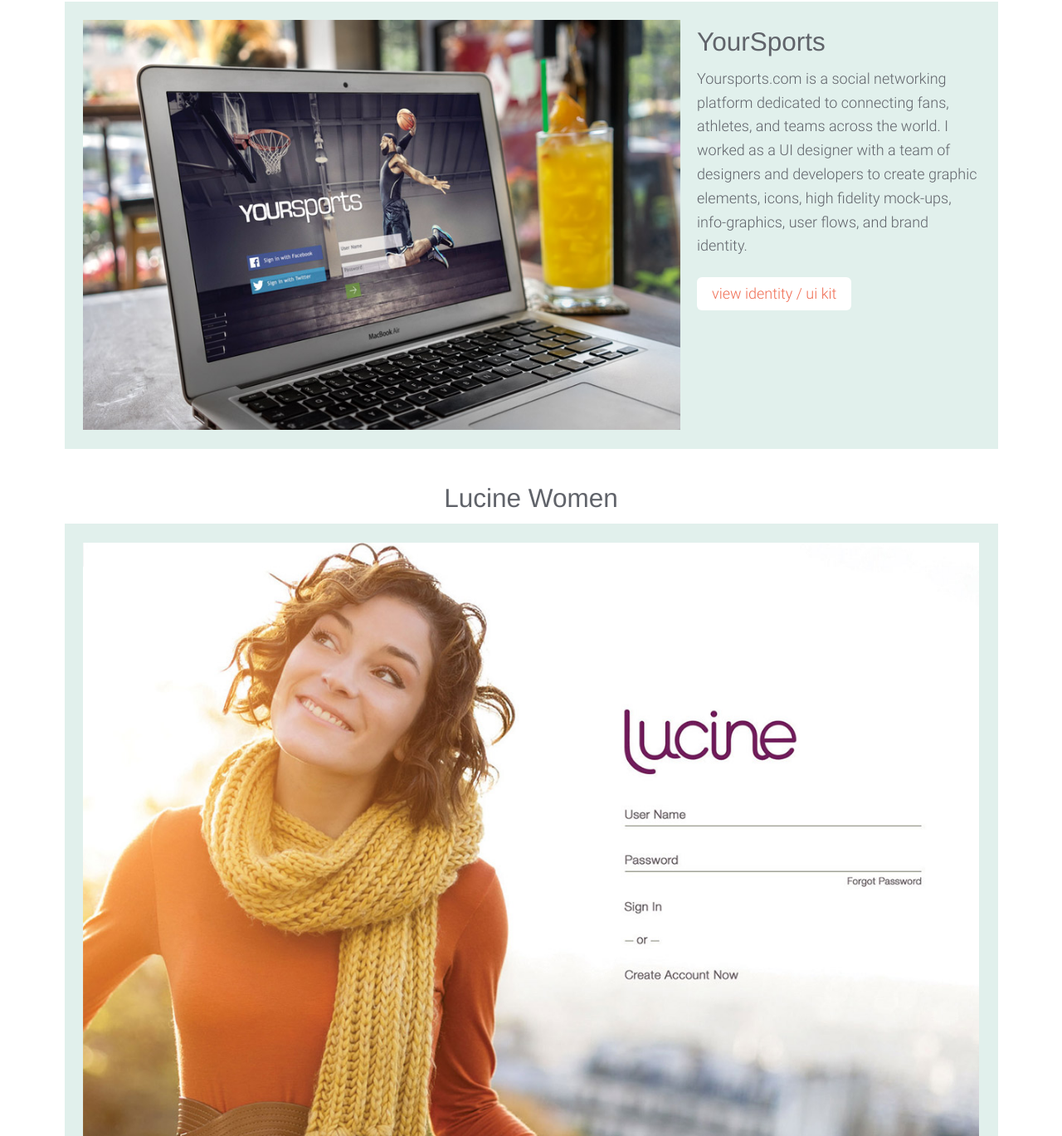
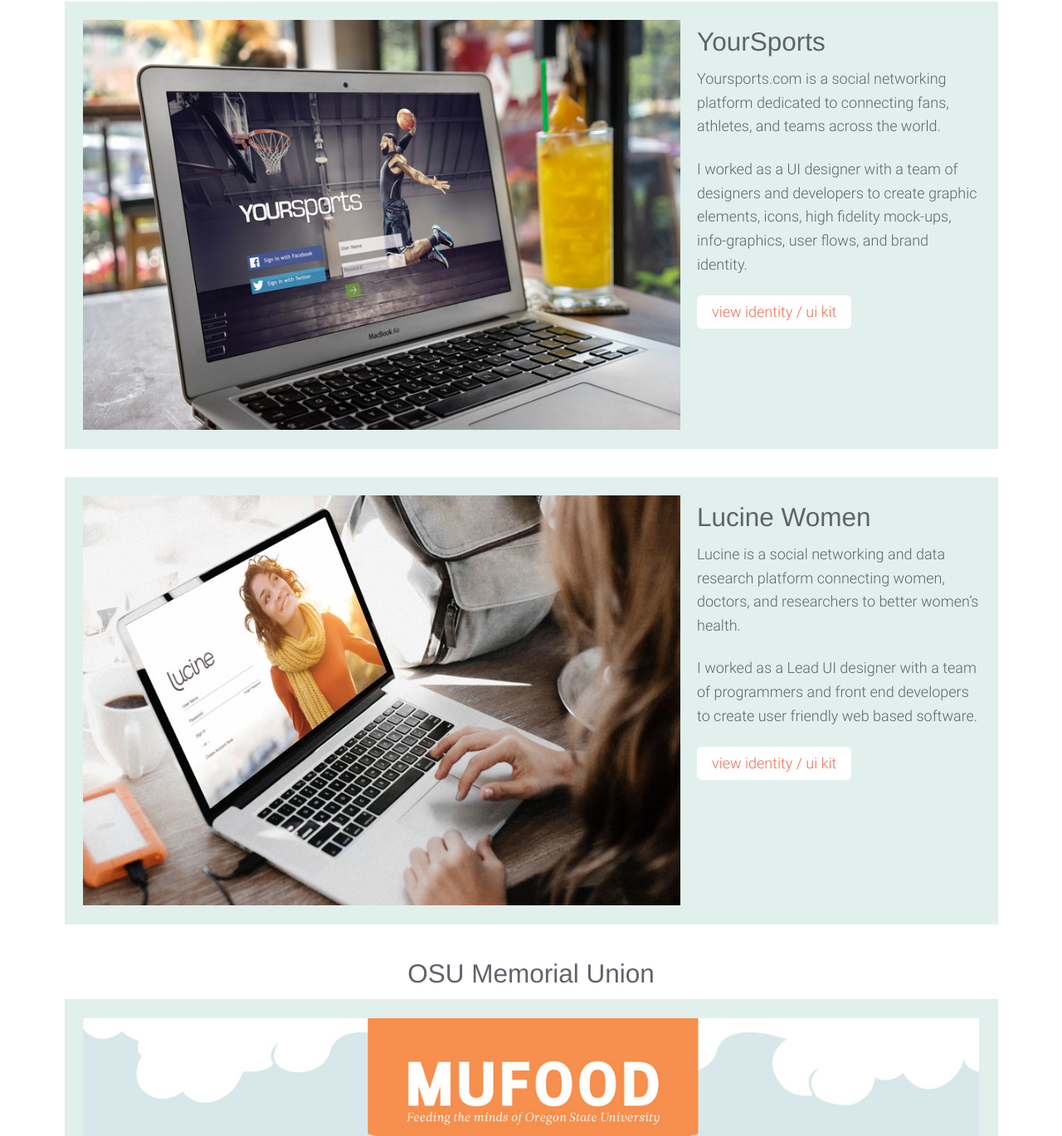
Before and after one commit to brandonstill/jkretzy, a website: page index.html in a window 1280 px wide. Shown: the part 911-2280 px from the top of the page at 83% size. Drawn offline with nearby package versions, Linux system fonts and the light colour scheme; a script that the page names is missing; a web font is replaced by a local one.

Commit message:
project updates

```diff
--- a/index.html
+++ b/index.html
@@ -66,18 +66,24 @@
             </div>
             <div class="project__details columns small-12 medium-4">
               <h2>YourSports</h2>
-              <p>Yoursports.com is a social networking platform dedicated to connecting fans, athletes, and teams across the world. I worked as a UI designer with a team of designers and developers to create graphic elements, icons, high fidelity mock-ups, info-graphics, user flows, and brand identity.</p>
+              <p>Yoursports.com is a social networking platform dedicated to connecting fans, athletes, and teams across the world.
+              </p>
+              <p>I worked as a UI designer with a team of designers and developers to create graphic elements, icons, high fidelity mock-ups, info-graphics, user flows, and brand identity.</p>
               <p><a class="button" href="docs/YS_PRESENTATION.pdf" target="_blank">view identity / ui kit</a></p>
             </div>
           </article>
 
-          <article class="row project">
-            <h2>Lucine Women</h2>
-            <div class="project-lg">
-              <img src="img/L_LOGIN.jpg" alt="Lucine Women Login View">
+          <article class="row project project--presentation">
+            <div class="project__sidebar columns small-12 medium-8">
+              <img src="img/lucine-laptop.jpg" alt="YourSports Login View">
             </div>
-            <div class="project-sm left"><img src="img/L_PROFILE.jpg" alt="Lucine Women Profile View"></div>
-            <div class="project-sm right"><img src="img/L_SYMPTOMS.jpg" alt="Lucine Women Symptoms View"></div>
+            <div class="project__details columns small-12 medium-4">
+              <h2>Lucine Women</h2>
+              <p>Lucine is a social networking and data research platform connecting women,
+                doctors, and researchers to better women’s health.</p>
+              <p>I worked as a Lead UI designer with a team of programmers and front end developers to create user friendly web based software.</p>
+              <p><a class="button" href="docs/Lucine_UI_KIT.pdf" target="_blank">view identity / ui kit</a></p>
+            </div>
           </article>
 
           <article class="row project">
@@ -118,7 +124,7 @@
           <p>Hello, my name is Jen.</p>
           <p>I'm a UI designer with a passion for creating intuitive products that help people and enrich their lives. With over 8 years of product design and visual communications experience, I'm well-versed in creating designs that achieve goals and keep clients happy.</p>
           <p>To find out more download my resume and let’s talk!</p>
-          <p><a target="_blank" href="docs/JEN_STILL_CV.pdf" class="button large">resume</a> <a target="_blank" href="docs/JS_PORTFOLIO_HIGH_220.pdf" class="button large">portfolio</a></p>
+          <p><a target="_blank" href="docs/JEN_STILL_CV_6.pdf" class="button large">resume</a> <a target="_blank" href="docs/JS_PORTFOLIO_HIGH_220.pdf" class="button large">portfolio</a></p>
         </div>
       </div>
     </section>
```
Also changed, not shown: img/lucine-laptop.jpg (added), 1 other file.
